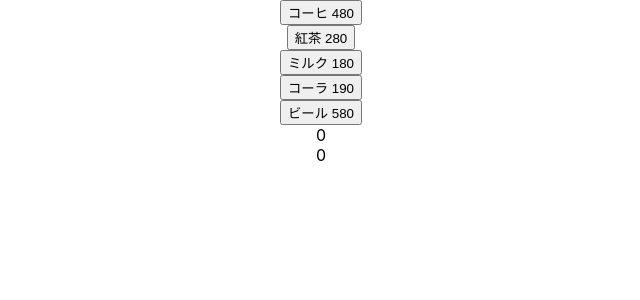
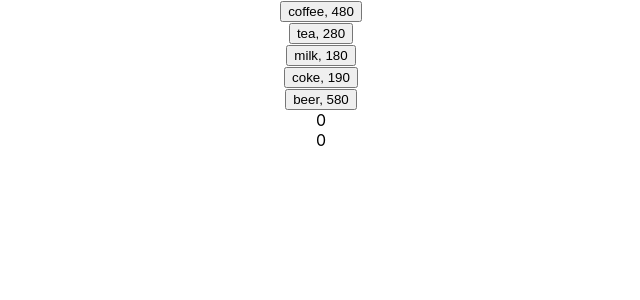
Before and after one commit to Sangun-Kang/Vending-Machine-Application, a React (Create React App) app: page / in a window 1280 px wide. Shown: the top 300 px of the page, without its empty margins (319-959 px from the left). Built offline with nearby package versions, Linux system fonts and the light colour scheme.

Commit message:
make custom button component type

```diff
--- a/src/components/ItemButton.tsx
+++ b/src/components/ItemButton.tsx
@@ -1,14 +1,20 @@
-export interface ItemButtonDetail {
+import { ButtonHTMLAttributes, ReactElement } from "react"
+
+export interface ItemDetail {
   itemId: string
   name: string
   price: number
-
 }
 
-export const ItemButton = (props: ItemButtonDetail) => {
+// カスタムButton Componentの定義のため、Typeを宣言
+type ItemButtonProps = ButtonHTMLAttributes<HTMLButtonElement> & { children?: ReactElement, itemDetail: ItemDetail }
+
+export const ItemButton  = (props: ItemButtonProps) => {
   return (
     <div>
-      <button id={props.itemId}>{props.name} {props.price}</button>
+      <button {...props} id={props.itemDetail.itemId}>
+        {props.itemDetail.itemId}, {props.itemDetail.price}
+      </button>
     </div>
   )
 }
--- a/src/components/VendingMachine.tsx
+++ b/src/components/VendingMachine.tsx
@@ -1,9 +1,9 @@
 import { useState } from 'react'
-import { ItemButton, ItemButtonDetail } from './ItemButton'
+import { ItemButton, ItemDetail } from './ItemButton'
 import { PaymentSummary } from './PaymentSummary'
 
 export const VendingMachine = () => {
-  const itemList: ItemButtonDetail[] = [
+  const itemList: ItemDetail[] = [
     {
       itemId: 'coffee',
       name: 'コーヒ',
@@ -30,24 +30,28 @@ export const VendingMachine = () => {
       price: 580,
     },
   ]
-  const [count, setCount] = useState(0)
+  const [totalCount, setTotalCount] = useState(0)
   const [totalPrice, setTotalPrice] = useState(0)
 
 
   const addItemHandle = () => {
+    console.log("!!")
+    setTotalCount(totalCount+1)
+    calculationTotalPrice()
     // Add Item Event
   }
 
   const calculationTotalPrice = () => {
+    console.log("??")
     // Add Clculation Event
   }
 
   return (
     <div className="container">
       {itemList.map((item) => (
-        <ItemButton {...item} />
+        <ItemButton onClick={addItemHandle} itemDetail={item} />
       ))}
-      <PaymentSummary totalItem={count} totalPrice={totalPrice} />
+      <PaymentSummary totalItem={totalCount} totalPrice={totalPrice} />
     </div>
   )
 }
```
